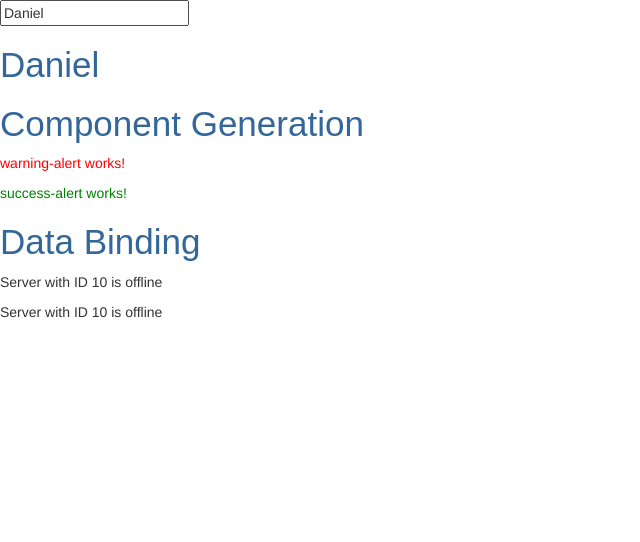
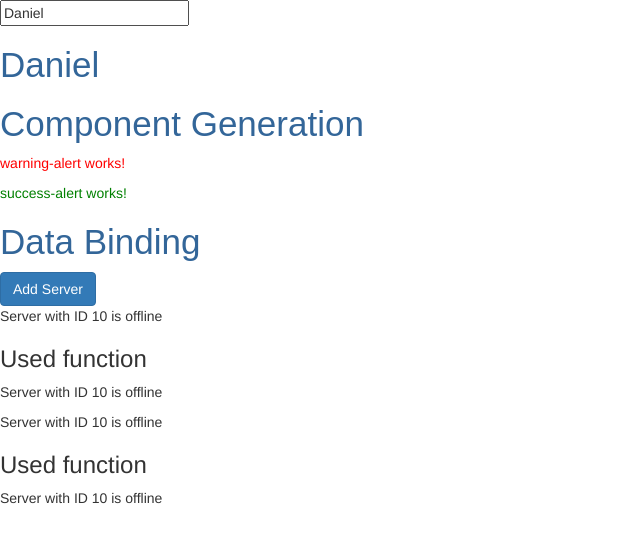
Before and after one commit to ddang9390/Tour-of-Heroes, an Angular app in the folder Angular-Apps/my-app/: page / in a window 1280 px wide. Shown: the top 542 px of the page, without its empty margins (0-640 px from the left). Built offline with nearby package versions, Linux system fonts and the light colour scheme.

Commit message:
Learned more about property binding

```diff
--- a/Angular-Apps/my-app/src/app/app.component.html
+++ b/Angular-Apps/my-app/src/app/app.component.html
@@ -6,5 +6,6 @@
 <app-success-alert></app-success-alert>
 
 <h1>Data Binding</h1>
-<app-server></app-server>
+<app-servers></app-servers>
+
 <router-outlet></router-outlet>
--- a/Angular-Apps/my-app/src/app/app.module.ts
+++ b/Angular-Apps/my-app/src/app/app.module.ts
@@ -7,13 +7,15 @@ import { FormsModule } from '@angular/forms';
 import { WarningAlertComponent } from './warning-alert/warning-alert.component';
 import { SuccessAlertComponent } from './success-alert/success-alert.component';
 import { ServerComponent } from './server/server.component';
+import { ServersComponent } from './servers/servers.component';
 
 @NgModule({
   declarations: [
     AppComponent,
     WarningAlertComponent,
     SuccessAlertComponent,
-    ServerComponent
+    ServerComponent,
+    ServersComponent
   ],
   imports: [
     BrowserModule,
--- a/Angular-Apps/my-app/src/app/server/server.component.html
+++ b/Angular-Apps/my-app/src/app/server/server.component.html
@@ -1,2 +1,3 @@
 <p>{{'Server'}} with ID {{serverID}} is {{serverStatus}}</p>
+<h3>Used function</h3>
 <p>{{'Server'}} with ID {{serverID}} is {{getServerStatus()}}</p>
--- /dev/null
+++ b/Angular-Apps/my-app/src/app/servers/servers.component.html
@@ -0,0 +1,4 @@
+<button class="btn btn-primary" [disabled]="!allowNewServer">Add Server</button>
+
+<app-server></app-server>
+<app-server></app-server>
--- /dev/null
+++ b/Angular-Apps/my-app/src/app/servers/servers.component.ts
@@ -0,0 +1,20 @@
+import { Component, OnInit } from '@angular/core';
+
+@Component({
+  selector: 'app-servers',
+  templateUrl: './servers.component.html',
+  styleUrls: ['./servers.component.css']
+})
+export class ServersComponent implements OnInit {
+  allowNewServer = false;
+
+  constructor() {
+    setTimeout(() => {
+      this.allowNewServer = true;
+    }, 2000);
+  }
+
+  ngOnInit() {
+  }
+
+}
```
Also changed, not shown: Angular-Apps/my-app/src/app/servers/servers.component.css (added), 1 other file (tests, documents, lock files or other folders).
